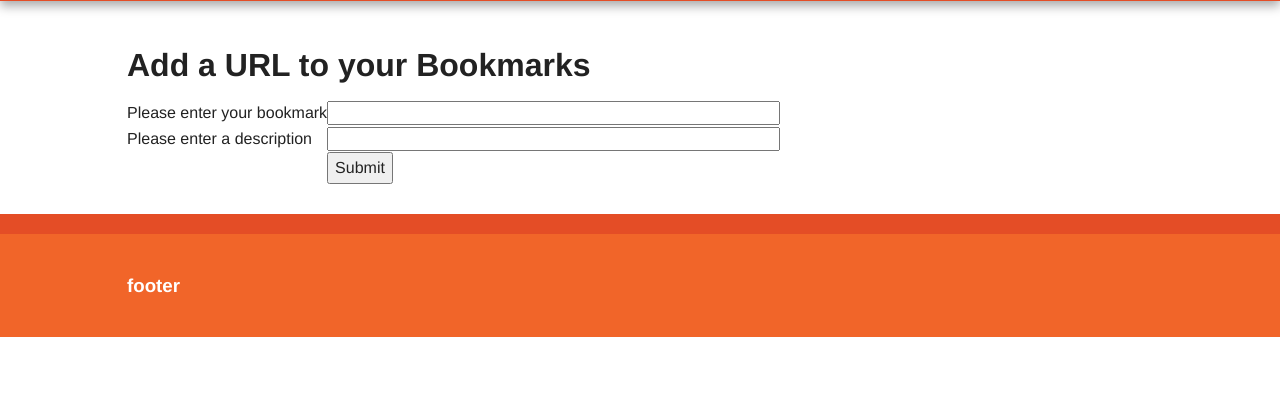
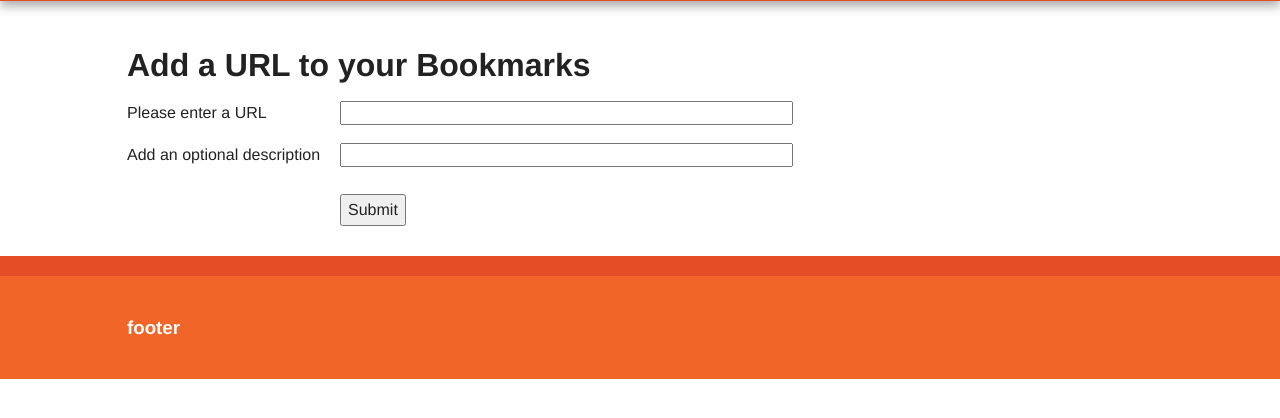
Before and after one commit to davedavis/thermos, a Flask app: page /add in a window 1280 px wide. Shown: the part 95-513 px from the top of the page. Run offline with Flask 2, Linux system fonts and the light colour scheme; some libraries are stand-ins or nearby versions.

Commit message:
Add validation to form, add form macro taking labels and improve error notification.

```diff
--- a/forms.py
+++ b/forms.py
@@ -5,6 +5,20 @@ from wtforms.validators import DataRequired, url
 from wtforms.fields.core import StringField
 
 
+# Class that uses the FlaskForm WTF class and and creates a simple form with two fields.
 class BookmarkForm(FlaskForm):
-    url = URLField('url', validators=[DataRequired(), url()])
-    description = StringField('description')
+    url = URLField('Please enter a URL', validators=[DataRequired(), url()])
+    description = StringField('Add an optional description')
+
+    # Override the validate method to add some custom validation not included with WTForms.
+    def validate(self):
+        # TODO: Improve UX in validating when user doesn't enter a protocol. Fix reappending of incorrect URL form data.
+        # if not self.url.data.startswith("http://") or self.url.data.startswith("https://"):
+        #     self.url.data = "https://" + self.url.data
+        # if not FlaskForm.validate(self):
+        #     return False
+
+        if not self.description.data:
+            self.description.data = self.url.data
+
+        return True
--- a/static/css/main.css
+++ b/static/css/main.css
@@ -166,7 +166,26 @@ article.flashes {
     margin-bottom: 1em;
 }
 
+.error, .error input {
+    color: red;
+}
 
+tr.error td ul {
+    margin-top: 0;
+}
+
+tr.submit button {
+    margin-top: 10px;
+}
+
+input, button {
+    margin-left: 20px;
+
+}
+
+body > div.main-container > div > section > form > table > tbody > tr:nth-child(5) > td:nth-child(2) > button {
+    margin-top: 10px;
+}
 
 
 
--- a/templates/add.html
+++ b/templates/add.html
@@ -1,5 +1,5 @@
 {% extends "base.html" %}
-
+{% from "form_macros.html" import render_field %}
 {% block title %}
 Add a URL
 {% endblock %}
@@ -11,30 +11,14 @@ Add a URL
         <form action="" method="post" >
             {{ form.hidden_tag() }}
             <table>
-                <tr>
-                    <td>Please enter your bookmark</td>
-                    <td>{{ form.url(size = 50) }}</td>
+                {{ render_field(form.url, size=50) }}
+                {{ render_field(form.description, size=50) }}
+                <tr class="submit">
+                    <td></td>
+                    <td><button type="submit">Submit</button></td>
                 </tr>
-                <tr>
-                    <td>Please enter a description</td>
-                    <td>{{ form.description(size = 50) }}</td>
-                </tr>
-                    <td></td>
-                    <td>
-                        <button type="submit">Submit</button>
-                    </td>
-                            </table>
-
-
-{#        <p>#}
-{#            Please enter your bookmark here!#}
-{#            <input type="text" name="url">#}
-{#        </p>#}
-{#        <p>#}
-{#            <button type="submit">Submit</button>#}
-{#        </p>#}
-
-    </form>
+            </table>
+        </form>
 </section>
 {% endblock %}
 
--- /dev/null
+++ b/templates/form_macros.html
@@ -0,0 +1,17 @@
+{% macro render_field(field) %}
+    <tr {% if field.errors %} class="error" {% endif %}>
+        <td>{{ field.label }}</td>
+        <td>{{ field(**kwargs)|safe }}</td>
+    </tr>
+
+    <tr class="error" >
+        <td></td>
+        <td>
+            <ul>
+                {% for error in field.errors %}
+                <li>{{ error }}</li>
+                {% endfor %}
+            </ul>
+        </td>
+    </tr>
+{% endmacro %}
```
Also changed, not shown: templates/index.html (+4 -4 lines), thermos.py (+9 -1 lines).
